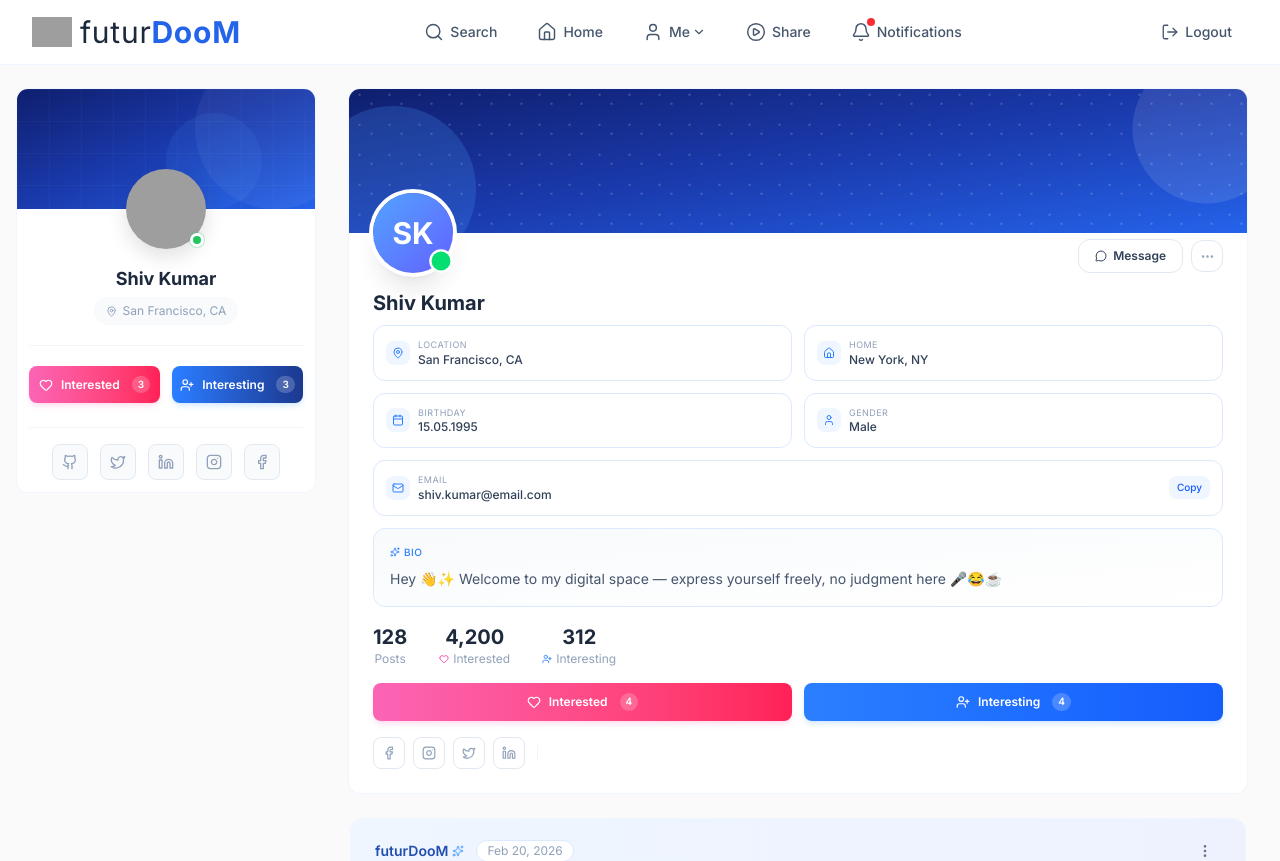
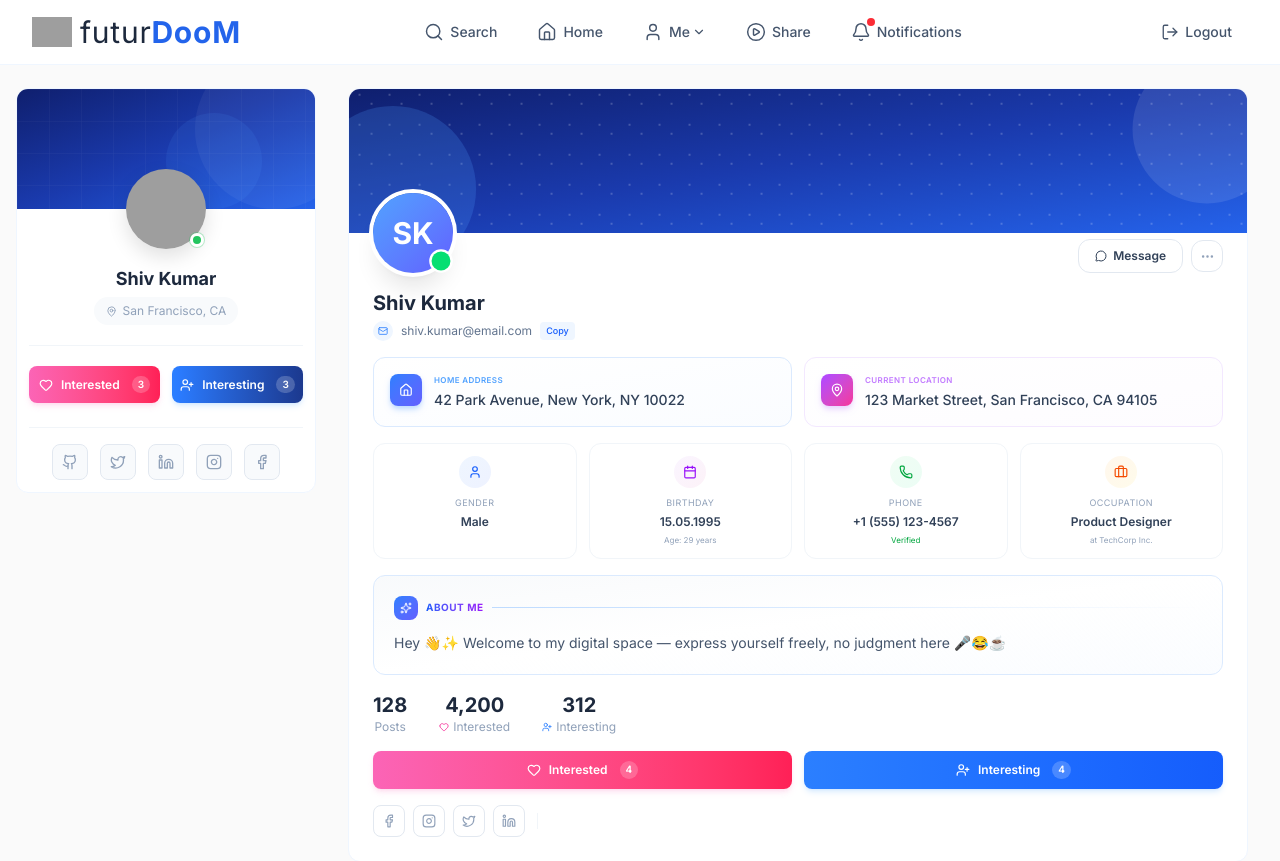
Before and after one commit to Shiv03072002/futurdoom, a React (Vite) app: page /profile/1 in a window 1280 px wide. Shown: the top 861 px of the page. Built offline with nearby package versions, Linux system fonts and the light colour scheme; grey boxes are pictures that could not be loaded.

Commit message:
enhance about section with improved visual layout and animations

```diff
--- a/src/components/userProfile/ProfileCard.jsx
+++ b/src/components/userProfile/ProfileCard.jsx
@@ -3,7 +3,7 @@ import { motion } from "framer-motion";
 import {
   MapPin, Facebook, Instagram, Twitter, Linkedin,
   Accessibility, Headphones, MessageCircle,
-  MoreHorizontal, Sparkles, Heart, X, UserPlus, UserCheck,Info,Home,Calendar,User,Mail
+  MoreHorizontal, Sparkles, Heart, X, UserPlus, UserCheck,Info,Home,Calendar,User,Mail,Phone,Briefcase
 } from "lucide-react";
 
 const ProfileCard = ({ user, interested, setInterested, interestedInMe = [], iAmInterestedIn = [] }) => {
@@ -198,7 +198,7 @@ const ProfileCard = ({ user, interested, setInterested, interestedInMe = [], iAm
         </div>
 
         {/* Name & bio */}
-      {/* Name & Info */}
+
 <motion.div
   className="mb-4"
   variants={{
@@ -214,106 +214,142 @@ const ProfileCard = ({ user, interested, setInterested, interestedInMe = [], iAm
     },
   }}
 >
-  {/* Name and Username */}
-  <div className="flex items-center justify-between mb-2">
-    <div>
-      <h2 className="text-xl font-bold text-slate-800">{user.name}</h2>
-
-    </div>
-
-  </div>
-
-  {/* Info Grid - 2 columns on larger screens */}
-  <div className="grid grid-cols-1 sm:grid-cols-2 gap-3 mb-3">
-
-
-    {/* Current Location */}
-    <div className="bg-white border border-blue-100 rounded-xl p-3 hover:shadow-md transition-shadow">
-      <div className="flex items-center gap-2">
-        <div className="w-6 h-6 rounded-lg bg-blue-50 flex items-center justify-center">
-          <MapPin size={12} className="text-blue-500" />
-        </div>
-        <div>
-          <p className="text-[9px] text-slate-400 uppercase tracking-wider">Location</p>
-          <p className="text-xs font-medium text-slate-700">{user.currentLocation || "San Francisco, CA"}</p>
-        </div>
+  {/* Name and Email Row */}
+  <div className="mb-4">
+    <h2 className="text-xl font-bold text-slate-800">{user.name || "Shiv Kumar"}</h2>
+    <div className="flex items-center gap-2 mt-1">
+      <div className="w-5 h-5 rounded-full bg-blue-50 flex items-center justify-center">
+        <Mail size={10} className="text-blue-500" />
       </div>
-    </div>
-
-    {/* Home Address */}
-    <div className="bg-white border border-blue-100 rounded-xl p-3 hover:shadow-md transition-shadow">
-      <div className="flex items-center gap-2">
-        <div className="w-6 h-6 rounded-lg bg-blue-50 flex items-center justify-center">
-          <Home size={12} className="text-blue-500" />
-        </div>
-        <div>
-          <p className="text-[9px] text-slate-400 uppercase tracking-wider">Home</p>
-          <p className="text-xs font-medium text-slate-700">{user.homeAddress || "New York, NY"}</p>
-        </div>
-      </div>
-    </div>
-
-    {/* Birthday */}
-    <div className="bg-white border border-blue-100 rounded-xl p-3 hover:shadow-md transition-shadow">
-      <div className="flex items-center gap-2">
-        <div className="w-6 h-6 rounded-lg bg-blue-50 flex items-center justify-center">
-          <Calendar size={12} className="text-blue-500" />
-        </div>
-        <div>
-          <p className="text-[9px] text-slate-400 uppercase tracking-wider">Birthday</p>
-          <p className="text-xs font-medium text-slate-700">{user.birthday || "15.05.1995"}</p>
-        </div>
-      </div>
-    </div>
-
-    {/* Gender */}
-    <div className="bg-white border border-blue-100 rounded-xl p-3 hover:shadow-md transition-shadow">
-      <div className="flex items-center gap-2">
-        <div className="w-6 h-6 rounded-lg bg-blue-50 flex items-center justify-center">
-          <User size={12} className="text-blue-500" />
-        </div>
-        <div>
-          <p className="text-[9px] text-slate-400 uppercase tracking-wider">Gender</p>
-          <p className="text-xs font-medium text-slate-700">{user.gender || "Male"}</p>
-        </div>
-      </div>
-    </div>
-
-    {/* Email - Full width */}
-    <div className="sm:col-span-2 bg-white border border-blue-100 rounded-xl p-3 hover:shadow-md transition-shadow">
-      <div className="flex items-center gap-2">
-        <div className="w-6 h-6 rounded-lg bg-blue-50 flex items-center justify-center">
-          <Mail size={12} className="text-blue-500" />
-        </div>
-        <div className="flex-1">
-          <p className="text-[9px] text-slate-400 uppercase tracking-wider">Email</p>
-          <p className="text-xs font-medium text-slate-700 truncate">{user.email || "shiv.kumar@email.com"}</p>
-        </div>
-        <button className="text-[10px] text-blue-600 hover:text-blue-700 font-medium px-2 py-1 bg-blue-50 rounded-lg">
-          Copy
-        </button>
-      </div>
+      <p className="text-xs text-slate-500">{user.email || "shiv.kumar@email.com"}</p>
+      <button className="text-[9px] text-blue-600 hover:text-blue-700 font-medium px-1.5 py-0.5 bg-blue-50 rounded">
+        Copy
+      </button>
     </div>
   </div>
 
-  {/* Bio Section */}
+  {/* Address Section - Side by Side */}
+  <div className="grid grid-cols-1 sm:grid-cols-2 gap-3 mb-4">
+    {/* Home Address */}
+    <motion.div
+      whileHover={{ y: -2, scale: 1.01 }}
+      className="bg-gradient-to-br from-white to-blue-50/30 border border-blue-100 rounded-xl p-4 hover:shadow-lg hover:shadow-blue-100/50 transition-all duration-300"
+    >
+      <div className="flex items-start gap-3">
+        <div className="w-8 h-8 rounded-lg bg-gradient-to-br from-blue-500 to-indigo-500 flex items-center justify-center shadow-md shadow-blue-200">
+          <Home size={14} className="text-white" />
+        </div>
+        <div className="flex-1">
+          <p className="text-[8px] text-blue-400 uppercase tracking-wider font-semibold mb-1">Home Address</p>
+          <p className="text-sm font-medium text-slate-700">{user.homeAddress || "42 Park Avenue, New York, NY 10022"}</p>
+
+        </div>
+      </div>
+    </motion.div>
+
+    {/* Current Location */}
+    <motion.div
+      whileHover={{ y: -2, scale: 1.01 }}
+      className="bg-gradient-to-br from-white to-purple-50/30 border border-purple-100 rounded-xl p-4 hover:shadow-lg hover:shadow-purple-100/50 transition-all duration-300"
+    >
+      <div className="flex items-start gap-3">
+        <div className="w-8 h-8 rounded-lg bg-gradient-to-br from-purple-500 to-pink-500 flex items-center justify-center shadow-md shadow-purple-200">
+          <MapPin size={14} className="text-white" />
+        </div>
+        <div className="flex-1">
+          <p className="text-[8px] text-purple-400 uppercase tracking-wider font-semibold mb-1">Current Location</p>
+          <p className="text-sm font-medium text-slate-700">{user.currentLocation || "123 Market Street, San Francisco, CA 94105"}</p>
+
+        </div>
+      </div>
+    </motion.div>
+  </div>
+
+  {/* Personal Details Grid - 4 columns on larger screens */}
+  <div className="grid grid-cols-2 sm:grid-cols-4 gap-3 mb-4">
+    {/* Gender */}
+    <motion.div
+      whileHover={{ scale: 1.02 }}
+      className="bg-white border border-slate-100 rounded-xl p-3 hover:border-blue-200 transition-all duration-200"
+    >
+      <div className="flex flex-col items-center text-center">
+        <div className="w-8 h-8 rounded-full bg-gradient-to-br from-blue-50 to-indigo-50 flex items-center justify-center mb-2">
+          <User size={14} className="text-blue-600" />
+        </div>
+        <p className="text-[9px] text-slate-400 uppercase tracking-wider mb-1">Gender</p>
+        <p className="text-xs font-semibold text-slate-700">{user.gender || "Male"}</p>
+      </div>
+    </motion.div>
+
+    {/* Date of Birth */}
+    <motion.div
+      whileHover={{ scale: 1.02 }}
+      className="bg-white border border-slate-100 rounded-xl p-3 hover:border-purple-200 transition-all duration-200"
+    >
+      <div className="flex flex-col items-center text-center">
+        <div className="w-8 h-8 rounded-full bg-gradient-to-br from-purple-50 to-pink-50 flex items-center justify-center mb-2">
+          <Calendar size={14} className="text-purple-600" />
+        </div>
+        <p className="text-[9px] text-slate-400 uppercase tracking-wider mb-1">Birthday</p>
+        <p className="text-xs font-semibold text-slate-700">{user.birthday || "15.05.1995"}</p>
+        <p className="text-[8px] text-slate-400 mt-1">Age: 29 years</p>
+      </div>
+    </motion.div>
+
+    {/* Phone */}
+    <motion.div
+      whileHover={{ scale: 1.02 }}
+      className="bg-white border border-slate-100 rounded-xl p-3 hover:border-green-200 transition-all duration-200"
+    >
+      <div className="flex flex-col items-center text-center">
+        <div className="w-8 h-8 rounded-full bg-gradient-to-br from-green-50 to-emerald-50 flex items-center justify-center mb-2">
+          <Phone size={14} className="text-green-600" />
+        </div>
+        <p className="text-[9px] text-slate-400 uppercase tracking-wider mb-1">Phone</p>
+        <p className="text-xs font-semibold text-slate-700">{user.phone || "+1 (555) 123-4567"}</p>
+        <span className="text-[8px] text-green-600 mt-1">Verified</span>
+      </div>
+    </motion.div>
+
+    {/* Occupation */}
+    <motion.div
+      whileHover={{ scale: 1.02 }}
+      className="bg-white border border-slate-100 rounded-xl p-3 hover:border-orange-200 transition-all duration-200"
+    >
+      <div className="flex flex-col items-center text-center">
+        <div className="w-8 h-8 rounded-full bg-gradient-to-br from-orange-50 to-amber-50 flex items-center justify-center mb-2">
+          <Briefcase size={14} className="text-orange-600" />
+        </div>
+        <p className="text-[9px] text-slate-400 uppercase tracking-wider mb-1">Occupation</p>
+        <p className="text-xs font-semibold text-slate-700">{user.occupation || "Product Designer"}</p>
+        <p className="text-[8px] text-slate-400 mt-1">at TechCorp Inc.</p>
+      </div>
+    </motion.div>
+  </div>
+
+  {/* Bio Section with Enhanced Design */}
   <motion.div
     className="relative group"
     whileHover={{ scale: 1.01 }}
   >
-    <div className="absolute -inset-0.5 bg-gradient-to-r from-blue-500 to-indigo-600 rounded-xl opacity-0 group-hover:opacity-20 transition-opacity duration-300 blur" />
-    <div className="relative bg-gradient-to-br from-slate-50 to-white p-4 rounded-xl border border-blue-100">
-      <p className="text-[10px] text-blue-500 font-medium uppercase tracking-wider mb-2 flex items-center gap-1">
-        <Sparkles size={10} />
-        Bio
+    <div className="absolute -inset-0.5 bg-gradient-to-r from-blue-600 via-purple-600 to-pink-600 rounded-xl opacity-0 group-hover:opacity-20 transition-opacity duration-300 blur" />
+    <div className="relative bg-gradient-to-br from-slate-50 via-white to-blue-50/30 p-5 rounded-xl border border-blue-100">
+      <div className="flex items-center gap-2 mb-3">
+        <div className="w-6 h-6 rounded-lg bg-gradient-to-br from-blue-500 to-indigo-500 flex items-center justify-center">
+          <Sparkles size={12} className="text-white" />
+        </div>
+        <p className="text-[10px] font-bold text-transparent bg-clip-text bg-gradient-to-r from-blue-600 to-purple-600 uppercase tracking-wider">
+          About Me
+        </p>
+        <div className="h-px flex-1 bg-gradient-to-r from-blue-200 to-transparent" />
+      </div>
+      <p className="text-sm text-slate-600 leading-relaxed">
+        {user.bio || "Passionate product designer with 5+ years of experience creating meaningful digital experiences. Love solving complex problems and making things simple and beautiful."}
       </p>
-      <p className="text-sm text-slate-600 leading-relaxed">
-        {user.bio}
-      </p>
+
     </div>
   </motion.div>
 </motion.div>
-
         {/* Stats */}
         <motion.div
           className="flex gap-8 mb-4"
```
